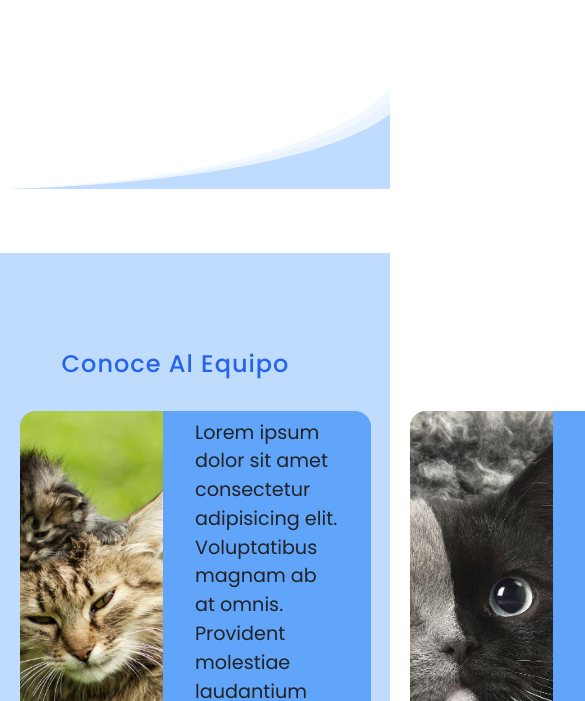
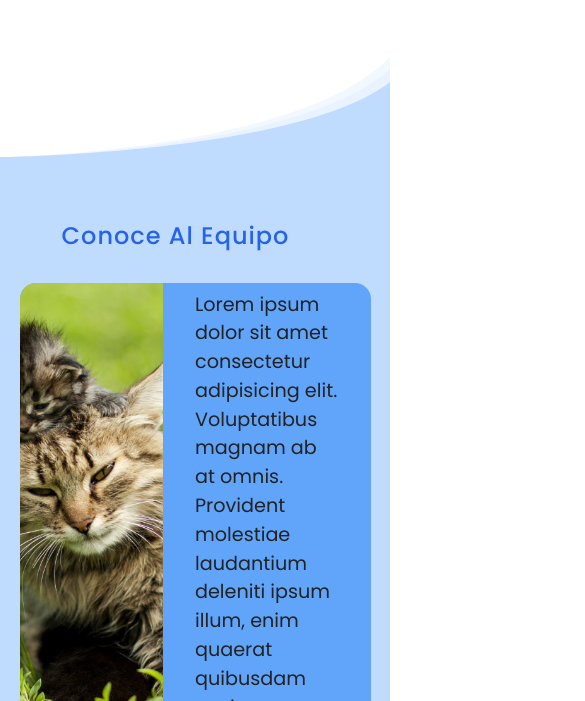
Before and after one commit to asa7ur/Educadores_Caninos, a React (Vite) app: page / in a window 390 px wide. Shown: the part 2233-2934 px from the top of the page, 585 px wide, since content can reach past the window. Built offline with nearby package versions, Linux system fonts and the light colour scheme.

Commit message:
bug fixes in carousel

```diff
--- a/src/components/AboutUs.jsx
+++ b/src/components/AboutUs.jsx
@@ -126,6 +126,7 @@ export const AboutUs = () => {
 
 const Wrapper = styled.section`
   background-color: var(--primary-200);
+  overflow: hidden;
 
   h2 {
     text-align: center;
@@ -225,6 +226,7 @@ const Wrapper = styled.section`
   }
 
   .divider {
+    position: relative;
     width: 100%;
     height: auto;
     overflow: hidden;
--- a/src/index.css
+++ b/src/index.css
@@ -178,10 +178,6 @@ a {
 }
 
 @media (max-width: 460px) {
-    section {
-        padding: 2rem 0 4rem 0;
-    }
-
     .section {
         max-width: 90vw;
     }
```
